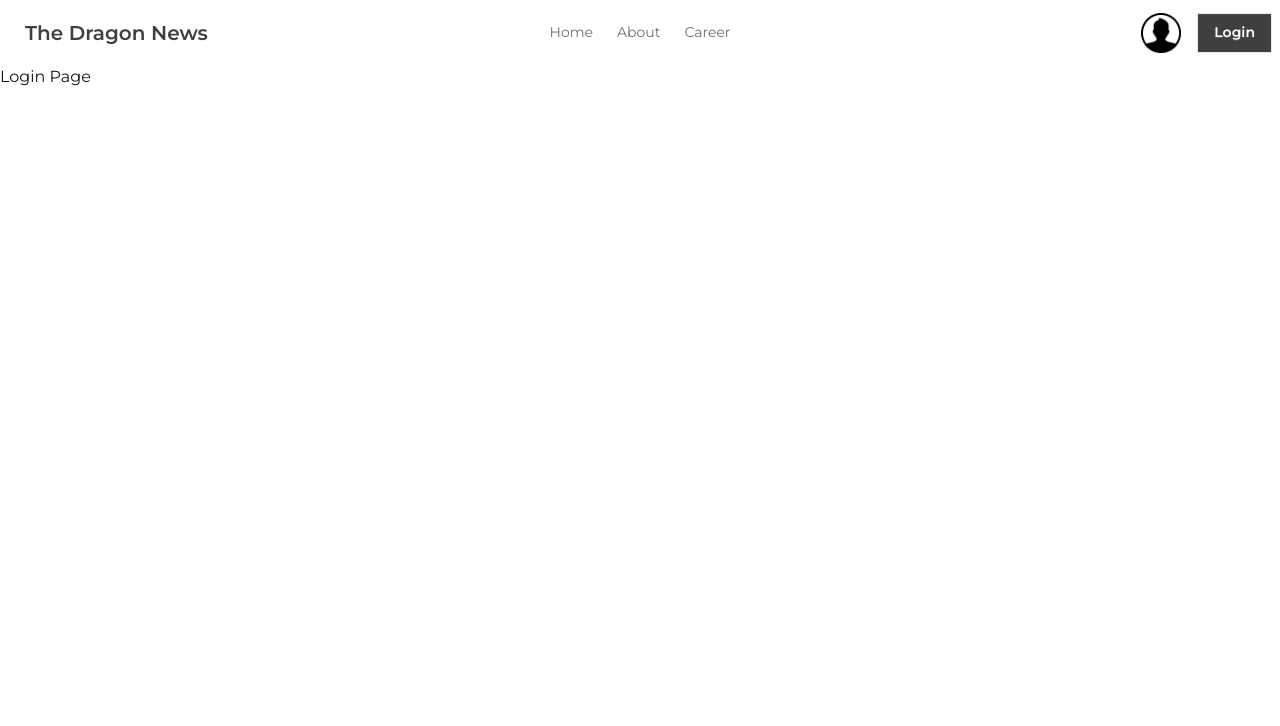
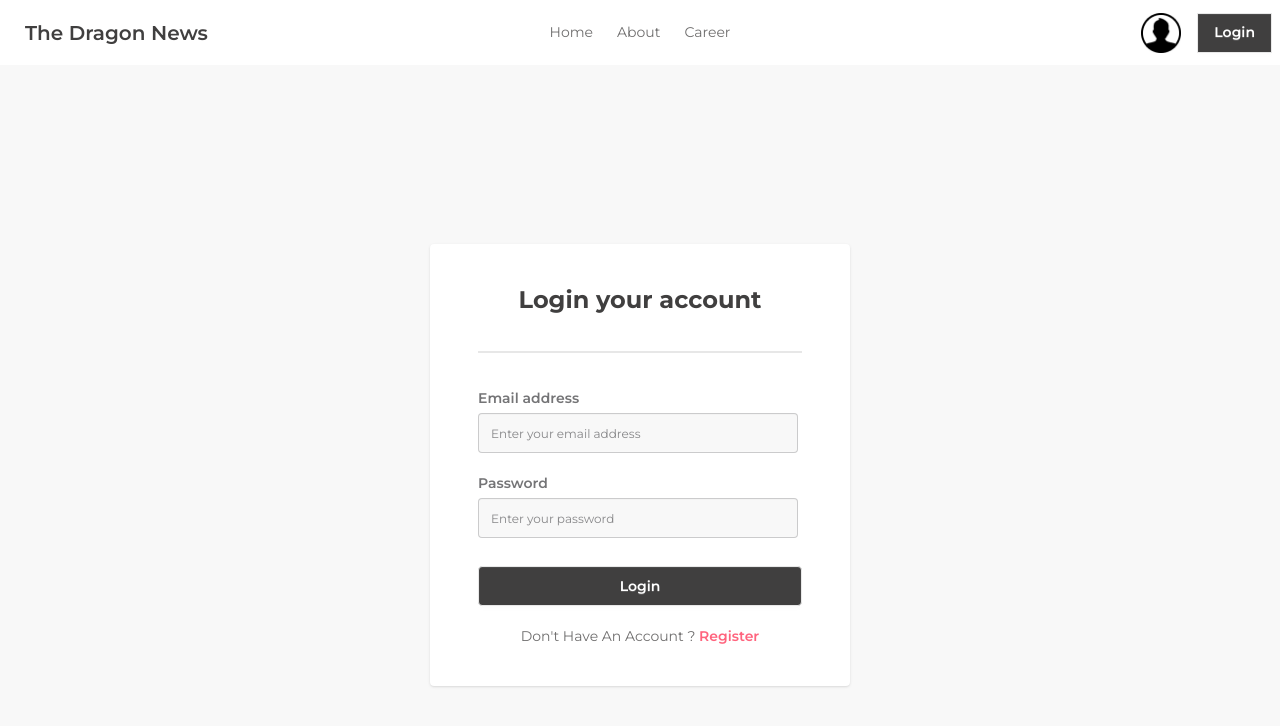
Before and after one commit to Saharier36/The-Dragon-News, a Next.js app: page /login in a window 1280 px wide. Shown: the top 726 px of the page. Built offline with nearby package versions, Linux system fonts and the light colour scheme.

Commit message:
Enhance LoginPage layout with structured form elements and improved styling

```diff
--- a/src/app/(auth)/login/page.jsx
+++ b/src/app/(auth)/login/page.jsx
@@ -1,11 +1,49 @@
-import React from 'react';
+import React from "react";
 
 const LoginPage = () => {
-    return (
-        <div>
-            <h2>Login Page</h2>
+  return (
+    <div className="min-h-screen bg-base-200 flex items-center justify-center">
+      <div className="card bg-base-100 shadow rounded w-105">
+        <div className="card-body px-12 py-10">
+          <h2 className="text-center text-2xl font-bold text-[#403F3F] mb-1">
+            Login your account
+          </h2>
+          <div className="divider mb-5"></div>
+
+          <div className="form-control mb-3">
+            <label className="label pb-1">
+              <span className="label-text font-semibold">Email address</span>
+            </label>
+            <input
+              type="email"
+              placeholder="Enter your email address"
+              className="input input-bordered input-sm h-10 bg-base-200 focus:outline-none"
+            />
+          </div>
+
+          <div className="form-control mb-5">
+            <label className="label pb-1">
+              <span className="label-text font-semibold">Password</span>
+            </label>
+            <input
+              type="password"
+              placeholder="Enter your password"
+              className="input input-bordered input-sm h-10 bg-base-200 focus:outline-none"
+            />
+          </div>
+
+          <button className="btn bg-[#403F3F] text-white w-full">Login</button>
+
+          <p className="text-center mt-3 text-sm text-[#706F6F]">
+            Don&apos;t Have An Account ?{" "}
+            <a href="/register" className="text-error font-semibold">
+              Register
+            </a>
+          </p>
         </div>
-    );
+      </div>
+    </div>
+  );
 };
 
 export default LoginPage;
```
